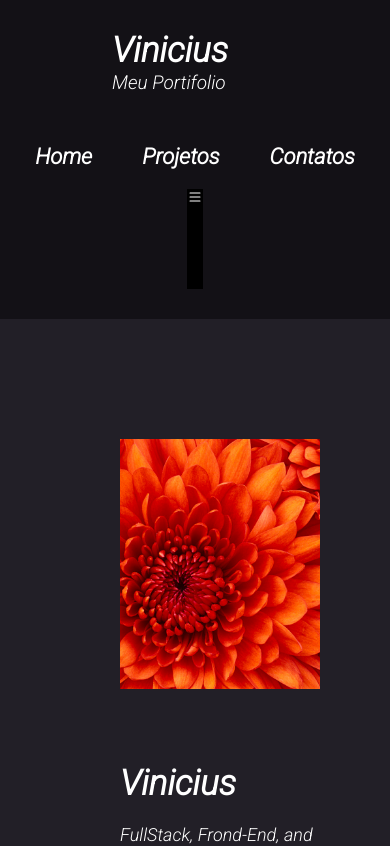
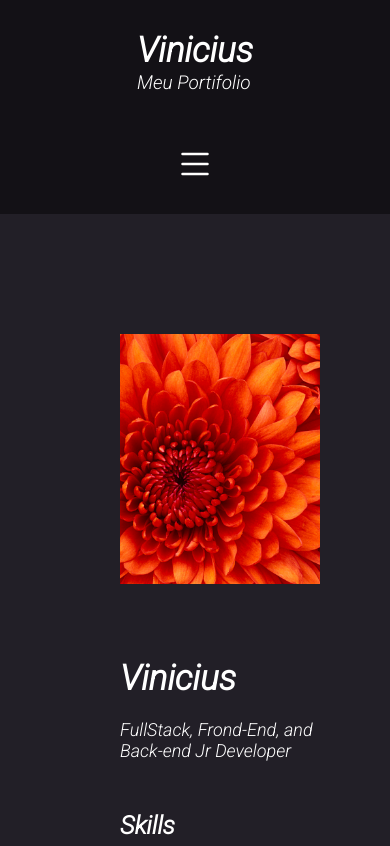
Before and after one commit to viniciusgasparino/Portifolio, a Next.js app: page / in a window 390 px wide. Shown: the top 846 px of the page. Built offline with nearby package versions, Linux system fonts and the light colour scheme.

Commit message:
Criado menuMobile

```diff
--- a/src/components/header/Header.jsx
+++ b/src/components/header/Header.jsx
@@ -31,6 +31,7 @@ const StyledLogo = styled.div`
 
   @media (max-width: 700px){
     margin-bottom: 30px;
+    margin-left: 0px;
   }
 `
 
@@ -52,6 +53,10 @@ const StyledUl = styled.ul`
     color: #9f9797;
     transition: 0.4s;
   }
+
+  @media (max-width: 700px){
+    display: none;
+  }
 `
 const StyledMobile = styled.nav`
   display: none;
@@ -59,7 +64,33 @@ const StyledMobile = styled.nav`
   @media (max-width: 700px){
     display: flex;
     flex-direction: column;
-    height: 100px;
+
+    li{
+      list-style-type: none;
+      cursor: pointer;
+      font-size: 22px;
+      font-weight: bold;
+      color: white;
+      text-decoration: none;
+      margin-top: 30px;
+    }
+
+    li:hover{
+      color: #9f9797;
+      transition: 0.4s;
+      background-color: white;
+      width: 100%;
+    }
+  }
+`
+
+const menuMobile = styled.ul`
+  display: none;
+
+  @media (max-width: 700px){
+    display: flex;
+    flex-direction: column;
+    height: 500px;
     background-color: black;
   }
 `
@@ -90,9 +121,26 @@ function Header(){
       <StyledMobile>
       {
         !open ?
-          <BsList cursor="pointer" onClick={handleClick}/>
+          <BsList
+            cursor="pointer"
+            onClick={handleClick}
+            fontSize="40px"
+          />
         :
-          <BsXLg cursor="pointer" onClick={handleClick}/>
+          <BsXLg
+            cursor="pointer"
+            onClick={handleClick}
+            fontSize="40px"
+          />
+      }
+      {
+        open ?
+        <menuMobile>
+          <Link href="/"><li>Home</li></Link>
+          <Link href="/Projetos"><li>Projetos</li></Link>
+          <Link href="/Contatos"><li>Contatos</li></Link>
+        </menuMobile>
+        : null
       }
       </StyledMobile>
 
```
